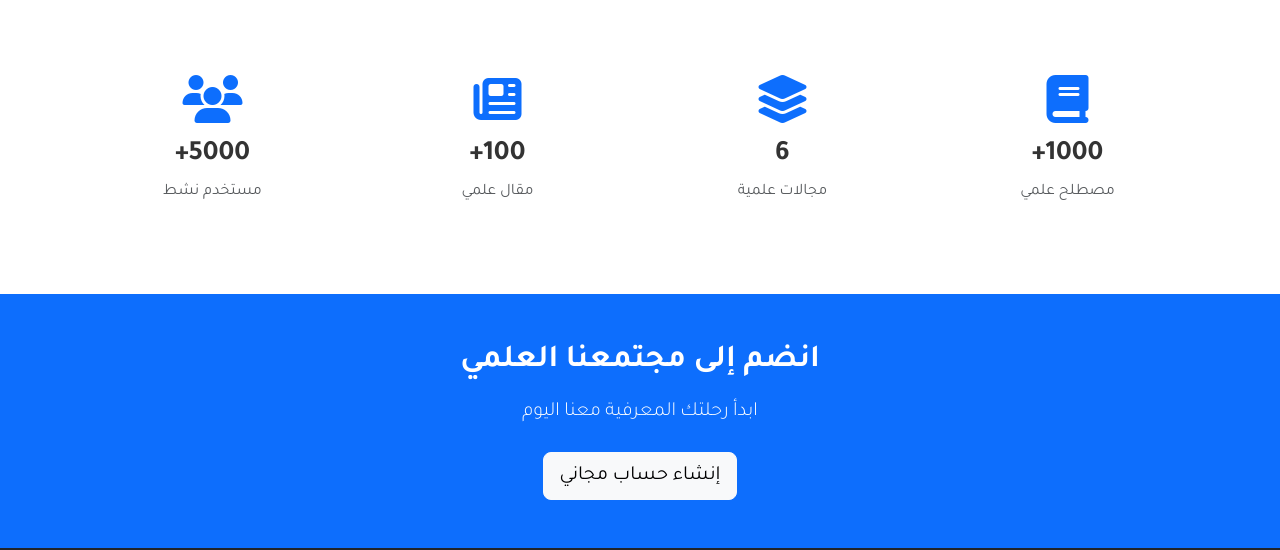
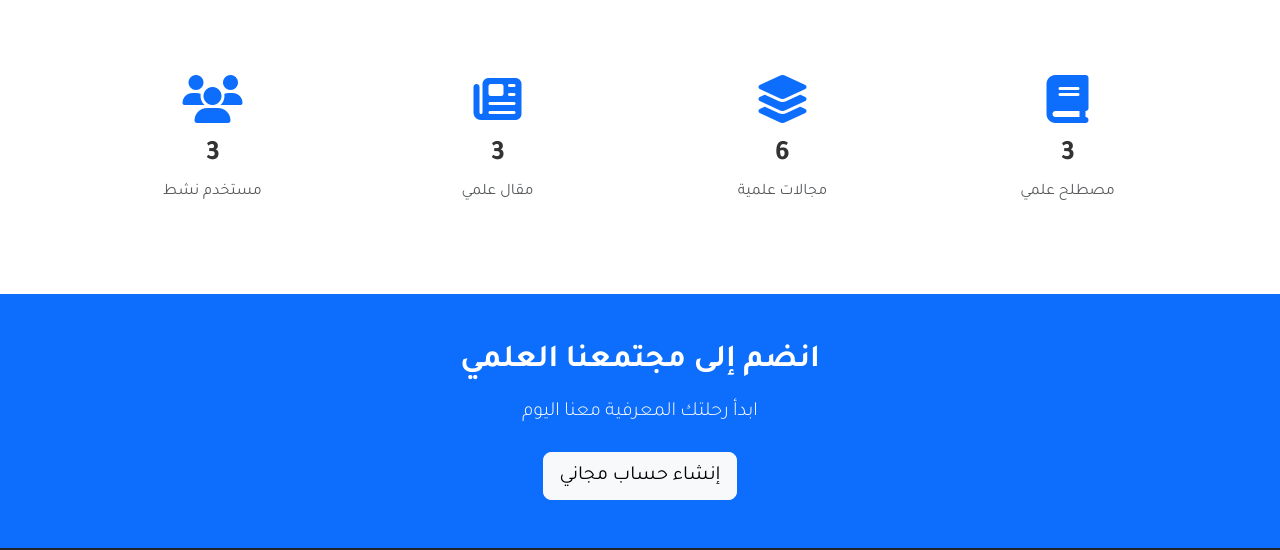
Before and after one commit to alhuwaidias-arch/Infirad-Diwan, a plain HTML site: page about.html in a window 1280 px wide. Shown: the part 920-1470 px from the top of the page. Drawn offline with nearby package versions, Linux system fonts and the light colour scheme.

Commit message:
تحديث الإحصائيات لتكون واقعية
- تغيير عدد المصطلحات من 1000+ إلى 3
- تغيير عدد المقالات من 100+ إلى 3
- تغيير عدد المستخدمين من 5000+ إلى 3
- الاحتفاظ بعدد المجالات العلمية: 6 (صحيح)

```diff
--- a/about.html
+++ b/about.html
@@ -113,7 +113,7 @@
                 <div class="col-md-3">
                     <div class="p-4">
                         <i class="fas fa-book fa-3x text-primary mb-3"></i>
-                        <h3 class="fw-bold">1000+</h3>
+                        <h3 class="fw-bold">3</h3>
                         <p class="text-muted">مصطلح علمي</p>
                     </div>
                 </div>
@@ -127,14 +127,14 @@
                 <div class="col-md-3">
                     <div class="p-4">
                         <i class="fas fa-newspaper fa-3x text-primary mb-3"></i>
-                        <h3 class="fw-bold">100+</h3>
+                        <h3 class="fw-bold">3</h3>
                         <p class="text-muted">مقال علمي</p>
                     </div>
                 </div>
                 <div class="col-md-3">
                     <div class="p-4">
                         <i class="fas fa-users fa-3x text-primary mb-3"></i>
-                        <h3 class="fw-bold">5000+</h3>
+                        <h3 class="fw-bold">3</h3>
                         <p class="text-muted">مستخدم نشط</p>
                     </div>
                 </div>
```
